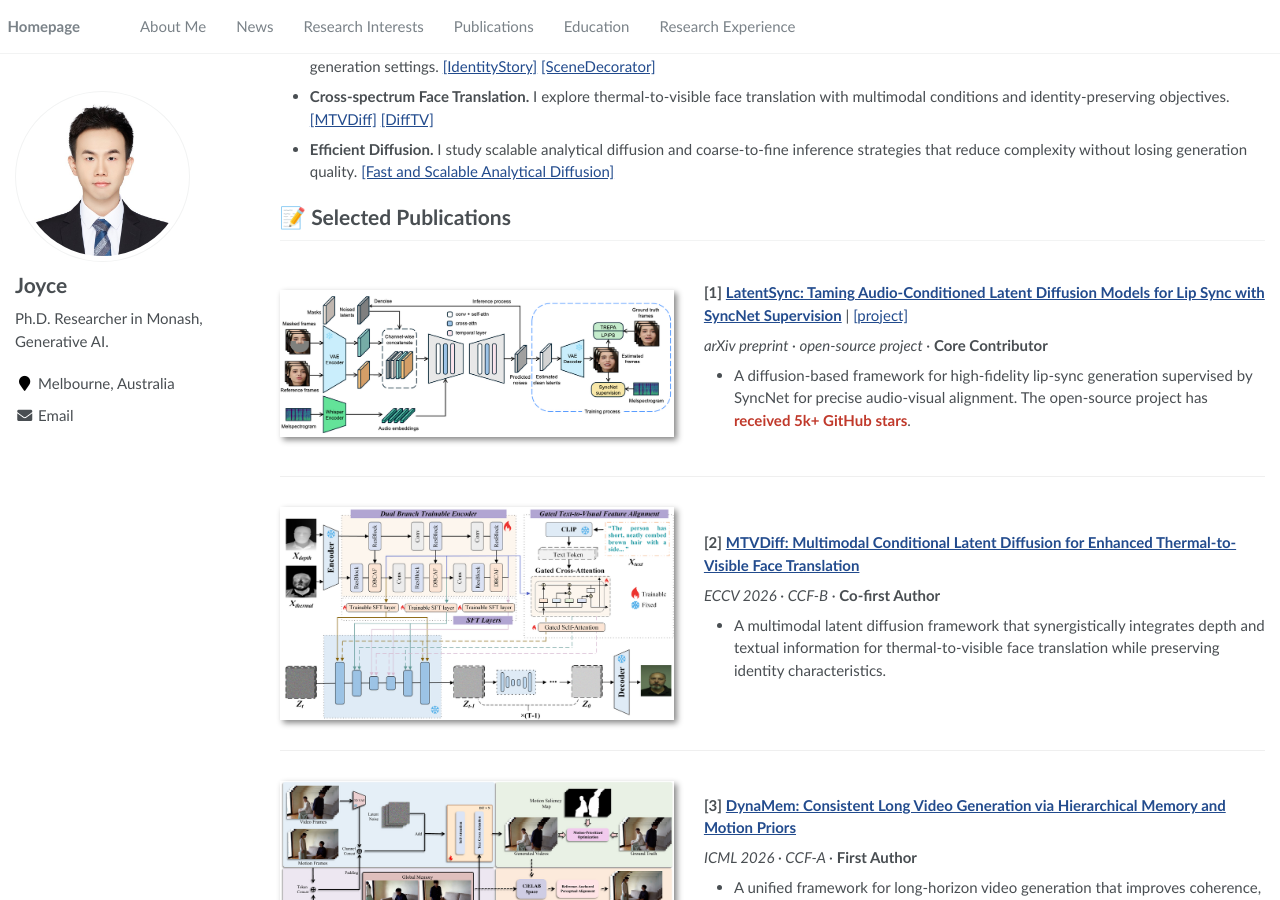
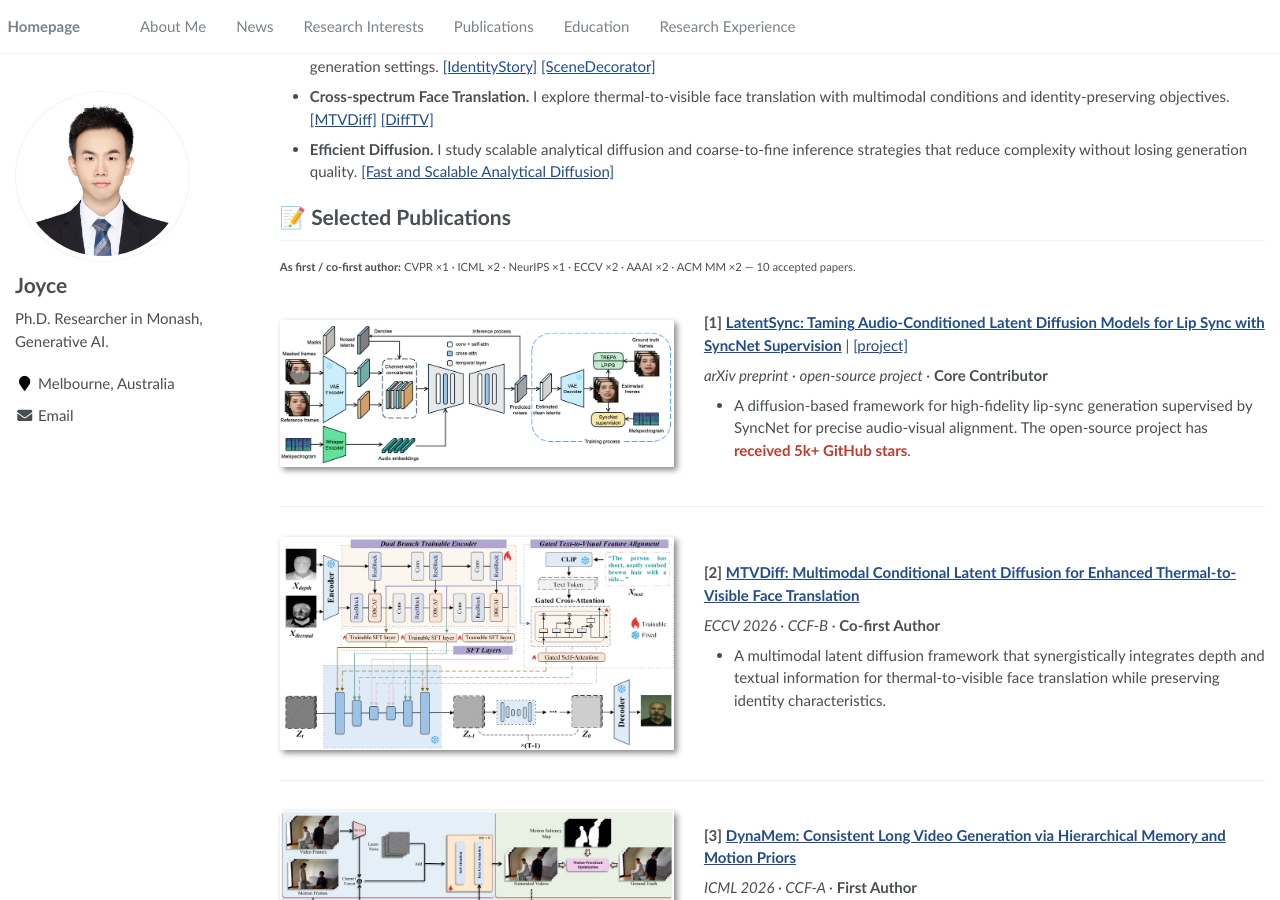
Before and after one commit to Jonyond-lin/joyce-ai, a Jekyll site: the page built from _pages/about.md, in a window 1280 px wide and 900 px high, scrolled down 547 px. Built offline with Jekyll 4.4.1, drawn with Linux system fonts in a browser that asks for light colours.

Commit message:
Replace publications note with first/co-first venue summary

```diff
--- a/_pages/about.md
+++ b/_pages/about.md
@@ -35,7 +35,7 @@ My research centers on **multimodal generative AI**, especially models that comb
 
 # 📝 Selected Publications
 
-<!-- <sub><em>This private-link version highlights my authorship role and contribution for each paper instead of listing full author identity details. Titles link to the paper page where available. Papers are ordered from most to least recent.</em></sub> -->
+<sub><strong>As first / co-first author:</strong> CVPR ×1 · ICML ×2 · NeurIPS ×1 · ECCV ×2 · AAAI ×2 · ACM MM ×2 — 10 accepted papers.</sub>
 
 <div class='paper-box' id='pub-2'><div class='paper-box-image'><div><img src='images/latentsync.png' alt="LatentSync thumbnail" width="100%"></div></div>
 <div class='paper-box-text' markdown="1">
```
